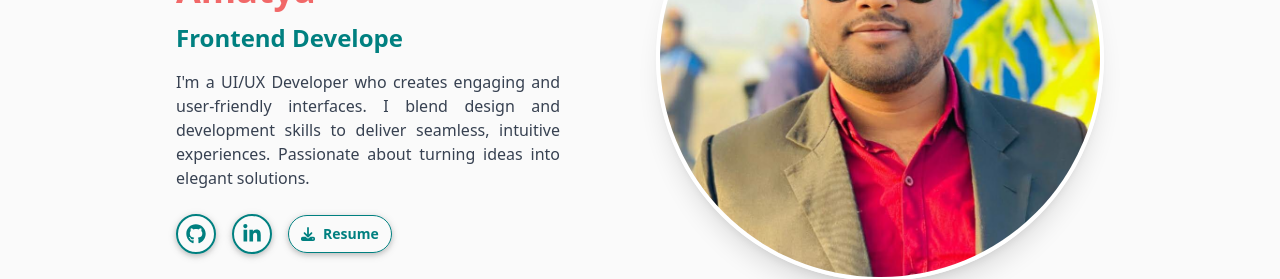
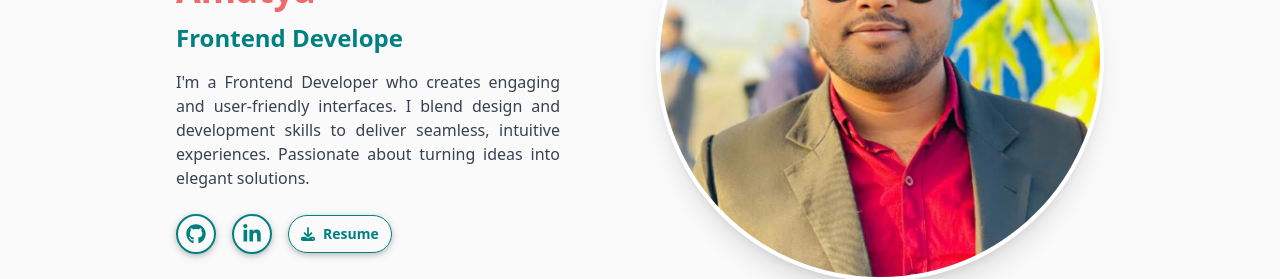
Before and after one commit to bibekamatya/Portfolio, a React (Vite) app: page / in a window 1280 px wide. Shown: the part 342-621 px from the top of the page. Built offline with nearby package versions, Linux system fonts and the light colour scheme.

Commit message:
Update hero.tsx

```diff
--- a/src/components/landingPage/hero.tsx
+++ b/src/components/landingPage/hero.tsx
@@ -76,7 +76,7 @@ const Hero = () => {
           transition={{ delay: 0.9 }} // Adjusted delay
           className="mt-4 text-justify dark:text-gray-300 text-gray-700"
         >
-          I'm a UI/UX Developer who creates engaging and user-friendly
+          I'm a Frontend Developer who creates engaging and user-friendly
           interfaces. I blend design and development skills to deliver seamless,
           intuitive experiences. Passionate about turning ideas into elegant
           solutions.
```
